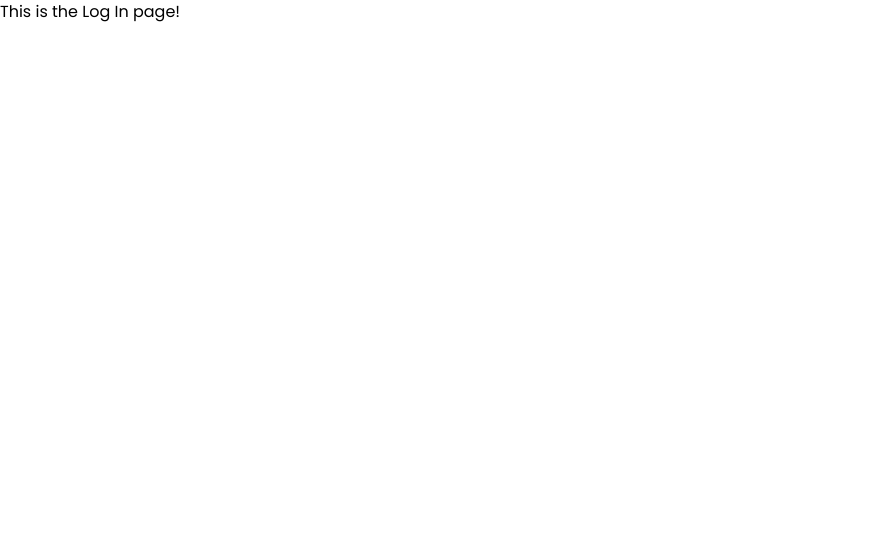
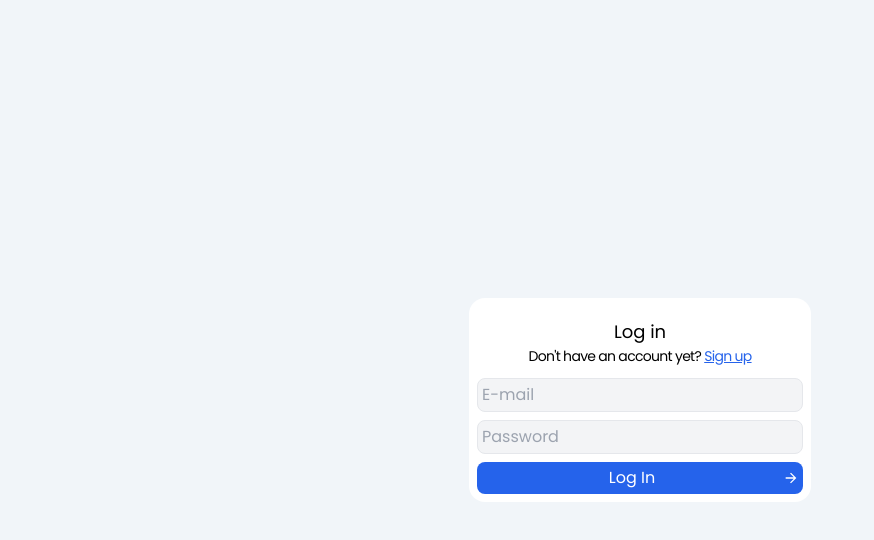
Before and after one commit to OyugoObonyo/Uliza-Frontend, a React (Vite) app: page /login in a window 1280 px wide. Shown: the top 540 px of the page, without its empty margins (0-874 px from the left). Built offline with nearby package versions, Linux system fonts and the light colour scheme.

Commit message:
Create login page

```diff
--- a/src/pages/auth/LogIn.jsx
+++ b/src/pages/auth/LogIn.jsx
@@ -1,3 +1,23 @@
+import LoginForm from "../../components/elements/forms/auth/LoginForm";
+import { Link } from "react-router-dom";
+
 export default function LogIn() {
-  return <>This is the Log In page!</>;
+  return (
+    <div className="bg-slate-100 h-screen flex items-center">
+      <div className="flex flex-col p-2 mx-auto bg-white rounded-2xl">
+        <div className="flex flex-col items-center">
+          <h2 className="pt-3 text-lg">Log in</h2>
+          <p className="text-sm pb-3 tracking-tighter">
+            Don't have an account yet?{" "}
+            <Link to="/signup" className="text-blue-600 underline">
+              Sign up
+            </Link>
+          </p>
+        </div>
+        <div>
+          <LoginForm />
+        </div>
+      </div>
+    </div>
+  );
 }
```
